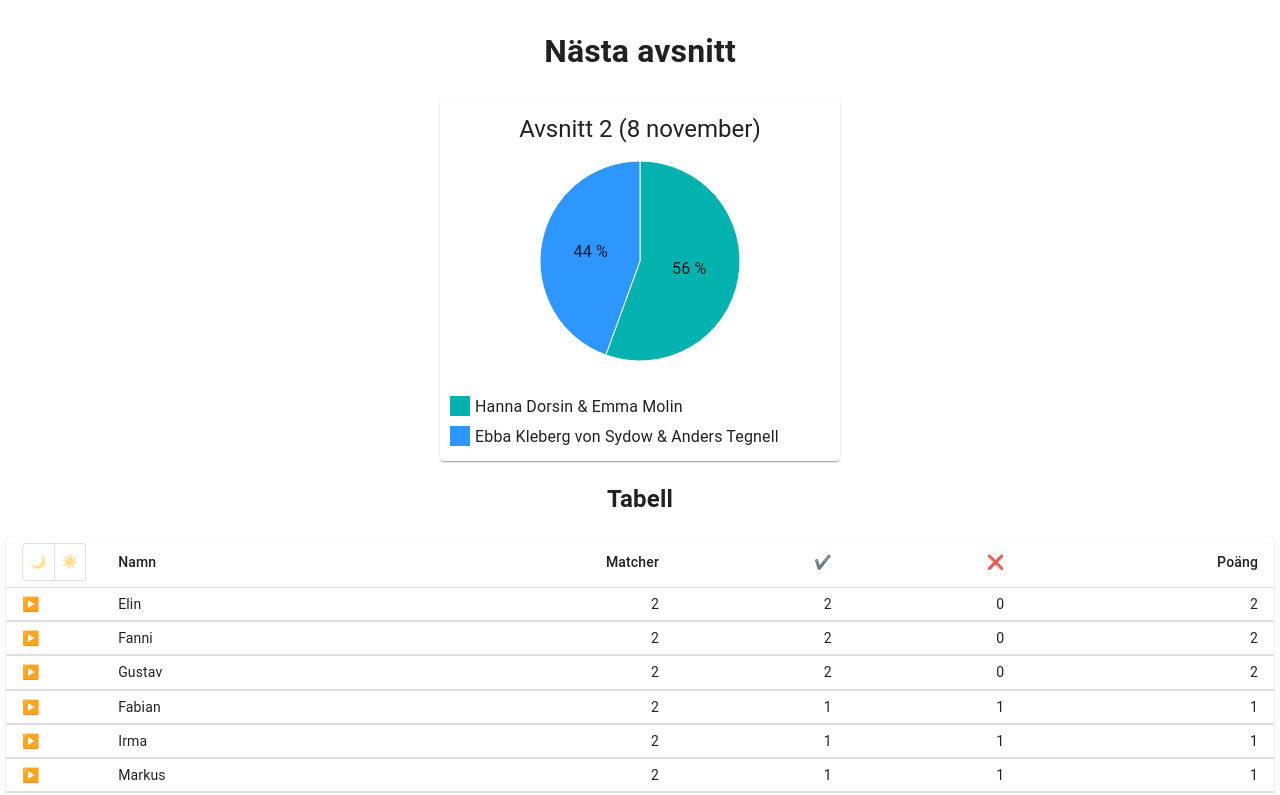
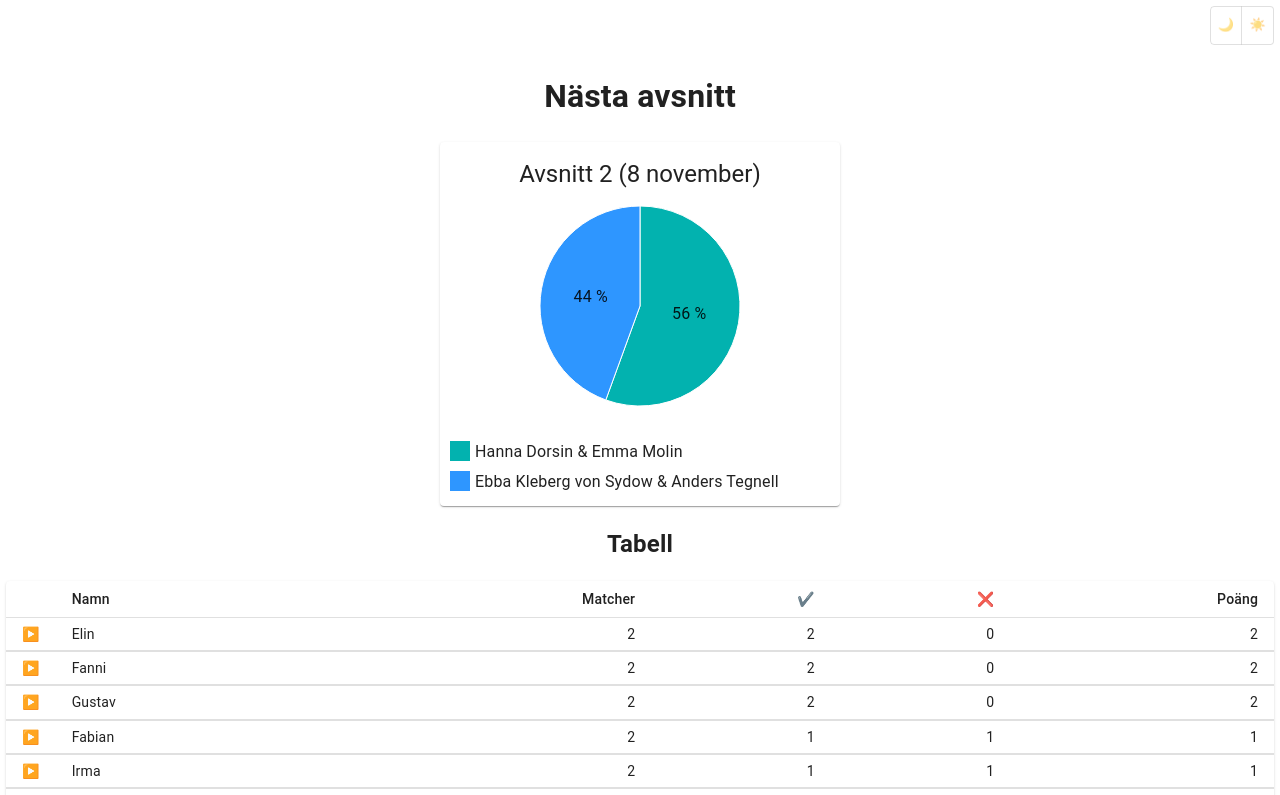
Before and after one commit to g-lowen/spela-pa-sparet, a React (Create React App) app: page / in a window 1280 px wide. Shown: the top 795 px of the page. Built offline with nearby package versions, Linux system fonts and the light colour scheme.

Commit message:
move dark/light mode toggle buttons to header

```diff
--- a/src/App.tsx
+++ b/src/App.tsx
@@ -1,13 +1,16 @@
 import "./App.css";
+import Box from "@mui/material/Box";
 import { ChartCard } from "./components/ChartCard";
 import DataTable from "./components/DataTable";
+import { Header } from "./components/Header";
 import { MATCHES } from "./constants/constants";
-import Box from "@mui/material/Box";
 
 function App() {
   const latestMatch = MATCHES.filter((match) => match.winner !== null).at(-1);
 
   return (
+    <>
+      <Header />
       <center>
         <Box sx={{ padding: "6px" }}>
           <h1>Nästa avsnitt</h1>
@@ -34,6 +37,7 @@ function App() {
           </Box>
         </Box>
       </center>
+    </>
   );
 }
 
--- a/src/components/DataTable.tsx
+++ b/src/components/DataTable.tsx
@@ -9,14 +9,9 @@ import { GAMBLERS } from "../constants/constants";
 import { createRowData } from "./helpers/createRowData";
 import { Row } from "./Row";
 
-import ToggleButton from "@mui/material/ToggleButton";
-import ToggleButtonGroup from "@mui/material/ToggleButtonGroup";
-
-import { useColorScheme } from "@mui/material/styles";
 import useMediaQuery from "@mui/material/useMediaQuery";
 
 export default function DataTable() {
-  const { mode, setMode } = useColorScheme();
   const isSmallScreen = useMediaQuery("(max-width:600px)");
 
   return (
@@ -39,23 +34,7 @@ export default function DataTable() {
         <Table aria-label="collapsible table" size="small">
           <TableHead>
             <TableRow>
-              <TableCell sx={{ width: "80px" }}>
-                <ToggleButtonGroup
-                  size="small"
-                  exclusive
-                  onChange={(_event, newMode: "light" | "dark") => {
-                    setMode(newMode);
-                  }}
-                  value={mode}
-                >
-                  <ToggleButton value="dark" disabled={mode === "dark"}>
-                    🌙
-                  </ToggleButton>
-                  <ToggleButton value="light" disabled={mode === "light"}>
-                    ☀️
-                  </ToggleButton>
-                </ToggleButtonGroup>
-              </TableCell>
+              <TableCell width="20" />
               <TableCell>Namn</TableCell>
               <TableCell align="right">Matcher</TableCell>
               <TableCell align="right">✔️</TableCell>
--- /dev/null
+++ b/src/components/Header.tsx
@@ -0,0 +1,34 @@
+import ToggleButton from "@mui/material/ToggleButton";
+import ToggleButtonGroup from "@mui/material/ToggleButtonGroup";
+import { useColorScheme } from "@mui/material/styles";
+
+export const Header = () => {
+  const { mode, setMode } = useColorScheme();
+
+  return (
+    <header
+      style={{
+        display: "flex",
+        justifyContent: "right",
+        padding: "6px",
+        paddingBottom: "0px"
+      }}
+    >
+      <ToggleButtonGroup
+        size="small"
+        exclusive
+        onChange={(_event, newMode: "light" | "dark") => {
+          setMode(newMode);
+        }}
+        value={mode}
+      >
+        <ToggleButton value="dark" disabled={mode === "dark"}>
+          🌙
+        </ToggleButton>
+        <ToggleButton value="light" disabled={mode === "light"}>
+          ☀️
+        </ToggleButton>
+      </ToggleButtonGroup>
+    </header>
+  );
+};
```
Lines whose indentation alone changed are shown as unchanged.
